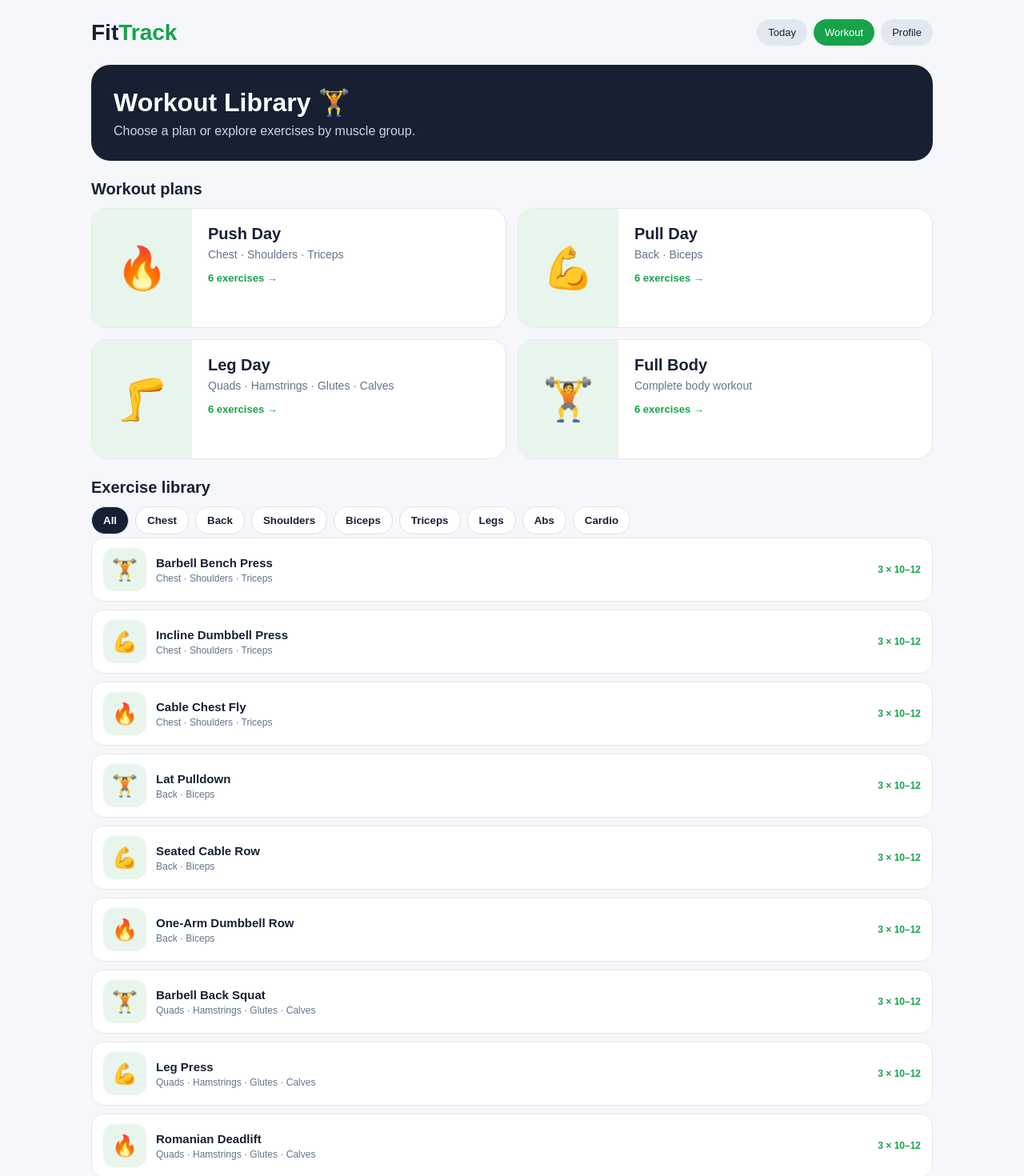
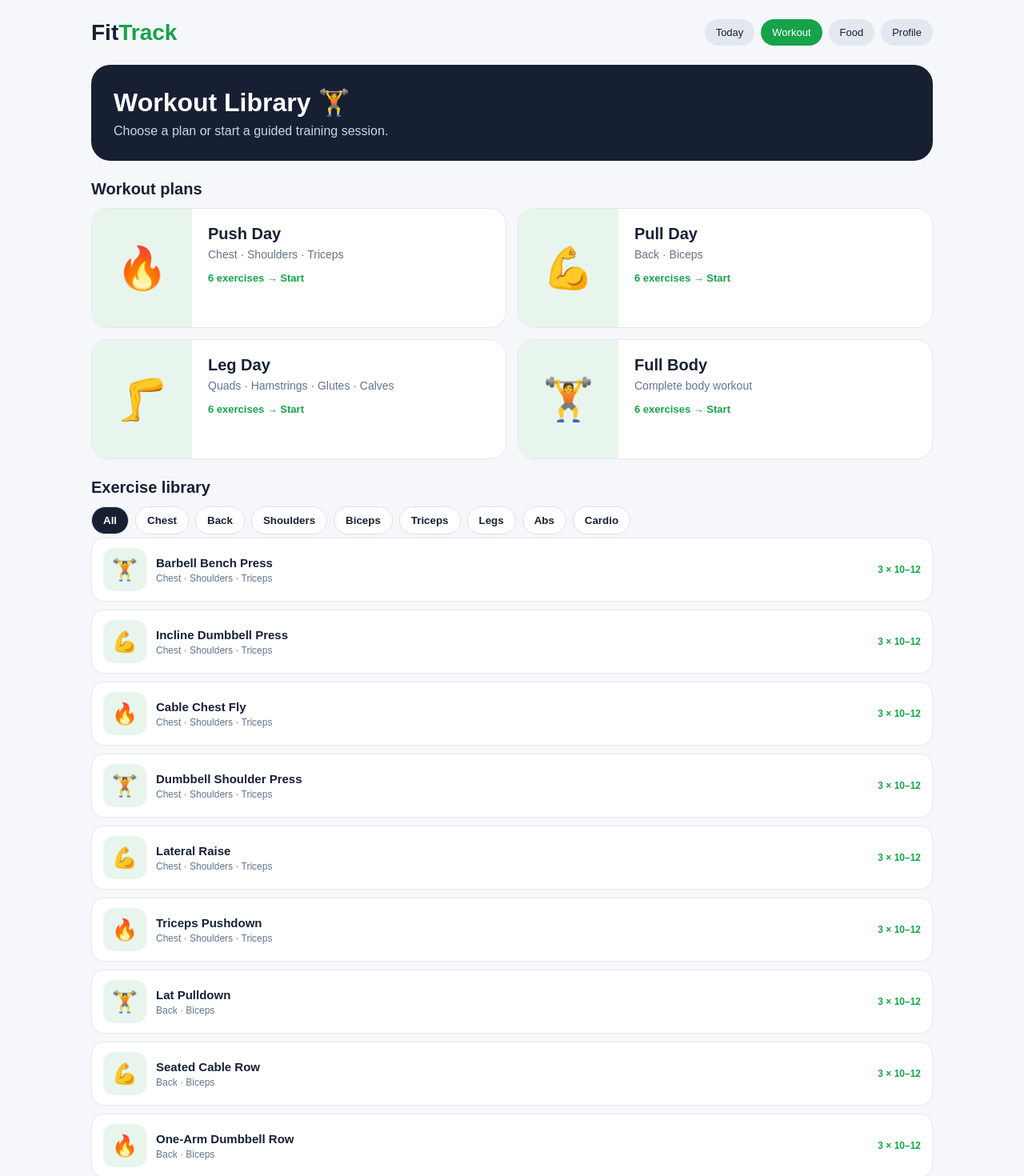
Before and after one commit to 14-Nishanth/Fittrack, a Next.js app: page /workout in a window 1280 px wide. Shown: the top 1470 px of the page at 80% size. Built offline with nearby package versions, Linux system fonts and the light colour scheme.

Commit message:
Improve workout library and add session start

```diff
--- a/app/workout/page.tsx
+++ b/app/workout/page.tsx
@@ -6,15 +6,15 @@ const plans = [
 ];
 
 const categories = ['All','Chest','Back','Shoulders','Biceps','Triceps','Legs','Abs','Cardio'];
+const library = plans.flatMap(plan => plan.exercises.map(name => ({name,focus:plan.focus})));
 
 export default function WorkoutPage() {
   return <main className="app">
-    <header className="top"><div className="brand">Fit<span>Track</span></div><div className="nav"><a className="pill" href="/">Today</a><span className="pill active-pill">Workout</span><span className="pill">Profile</span></div></header>
-    <section className="hero"><h1>Workout Library 🏋️</h1><p>Choose a plan or explore exercises by muscle group.</p></section>
+    <header className="top"><div className="brand">Fit<span>Track</span></div><div className="nav"><a className="pill" href="/">Today</a><span className="pill active-pill">Workout</span><a className="pill" href="/food">Food</a><a className="pill" href="/profile">Profile</a></div></header>
+    <section className="hero"><h1>Workout Library 🏋️</h1><p>Choose a plan or start a guided training session.</p></section>
     <div className="section">Workout plans</div>
-    <div className="plan-grid">{plans.map(plan => <a className="plan-card" href={'#'+plan.name.replaceAll(' ','-').toLowerCase()} key={plan.name}><div className="exercise-art">{plan.icon}</div><div className="plan-body"><h2>{plan.name}</h2><p>{plan.focus}</p><span>{plan.exercises.length} exercises →</span></div></a>)}</div>
-    <div className="section">Exercise library</div>
-    <div className="chips">{categories.map(category => <button className="chip" key={category}>{category}</button>)}</div>
-    <div className="exercise-list">{plans.flatMap(plan => plan.exercises.slice(0,3).map((name,i) => ({name,focus:plan.focus,icon:['🏋️','💪','🔥'][i%3]}))).map((exercise,i) => <div className="exercise-row" key={exercise.name}><div className="exercise-thumb">{exercise.icon}</div><div className="exercise-info"><strong>{exercise.name}</strong><small>{exercise.focus}</small></div><span className="sets">3 × 10–12</span></div>)}</div>
+    <div className="plan-grid">{plans.map(plan => <a className="plan-card" href="/workout/session" key={plan.name}><div className="exercise-art">{plan.icon}</div><div className="plan-body"><h2>{plan.name}</h2><p>{plan.focus}</p><span>{plan.exercises.length} exercises → Start</span></div></a>)}</div>
+    <div className="section">Exercise library</div><div className="chips">{categories.map(category => <button className="chip" key={category}>{category}</button>)}</div>
+    <div className="exercise-list">{library.map((exercise,i)=><div className="exercise-row" key={exercise.name}><div className="exercise-thumb">{['🏋️','💪','🔥'][i%3]}</div><div className="exercise-info"><strong>{exercise.name}</strong><small>{exercise.focus}</small></div><span className="sets">3 × 10–12</span></div>)}</div>
   </main>
 }
```
